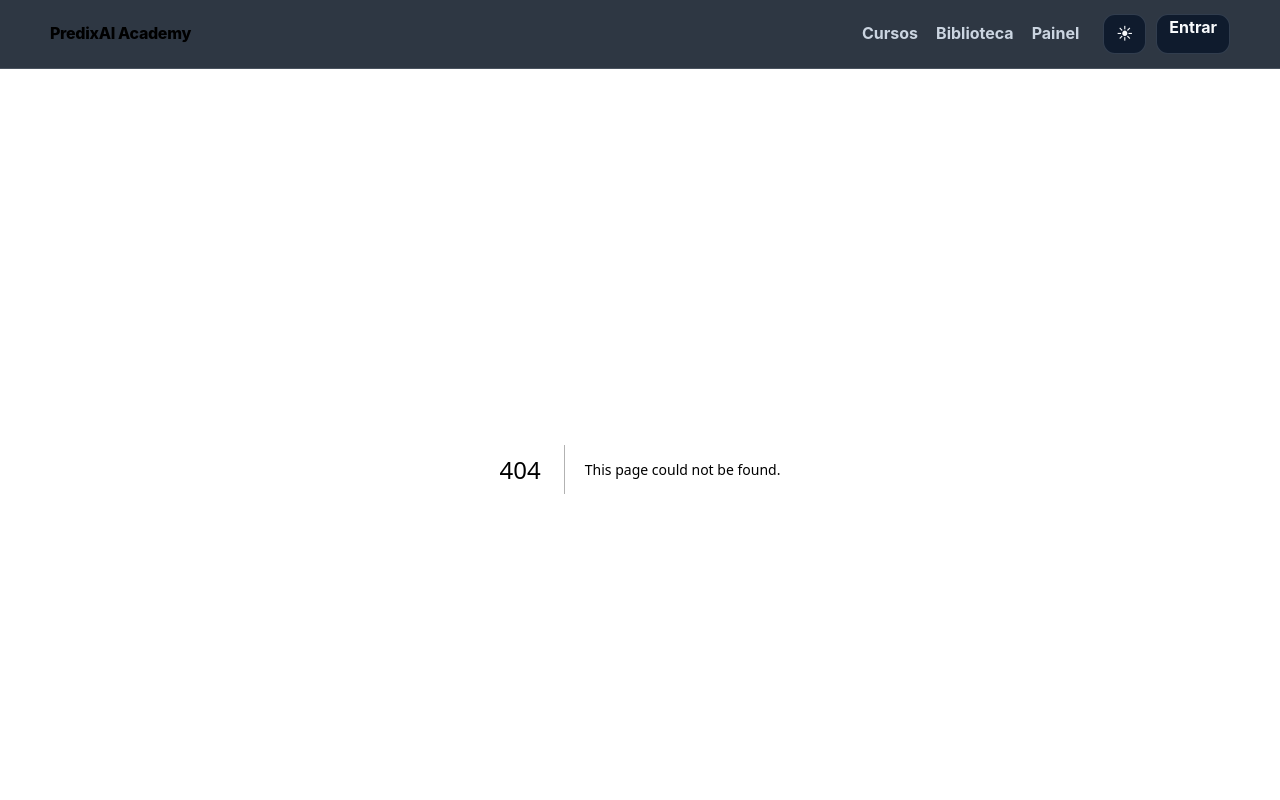
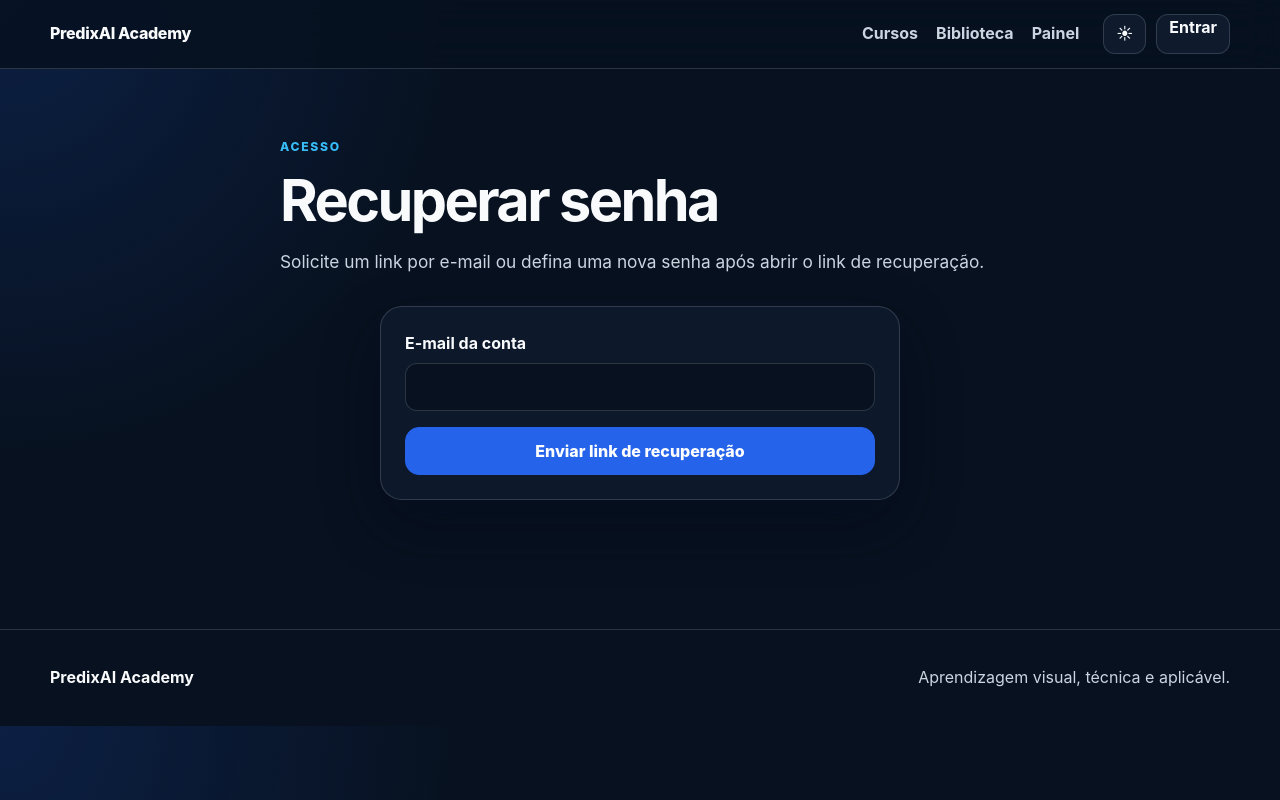
Before and after one commit to leon337/predixai-academy, a Next.js app: page /recuperar-senha in a window 1280 px wide. Before the commit this address had no page. Shown: the top 800 px of the page. Built offline with nearby package versions, Linux system fonts and the light colour scheme.

Commit message:
feat: publish password recovery page

```diff
--- /dev/null
+++ b/app/recuperar-senha/page.tsx
@@ -0,0 +1,14 @@
+import { PasswordRecovery } from "../../components/PasswordRecovery";
+
+export default function RecoverPasswordPage() {
+  return (
+    <main className="page shell narrow-page">
+      <section className="page-heading">
+        <span className="eyebrow">Acesso</span>
+        <h1>Recuperar senha</h1>
+        <p>Solicite um link por e-mail ou defina uma nova senha após abrir o link de recuperação.</p>
+      </section>
+      <PasswordRecovery />
+    </main>
+  );
+}
```
